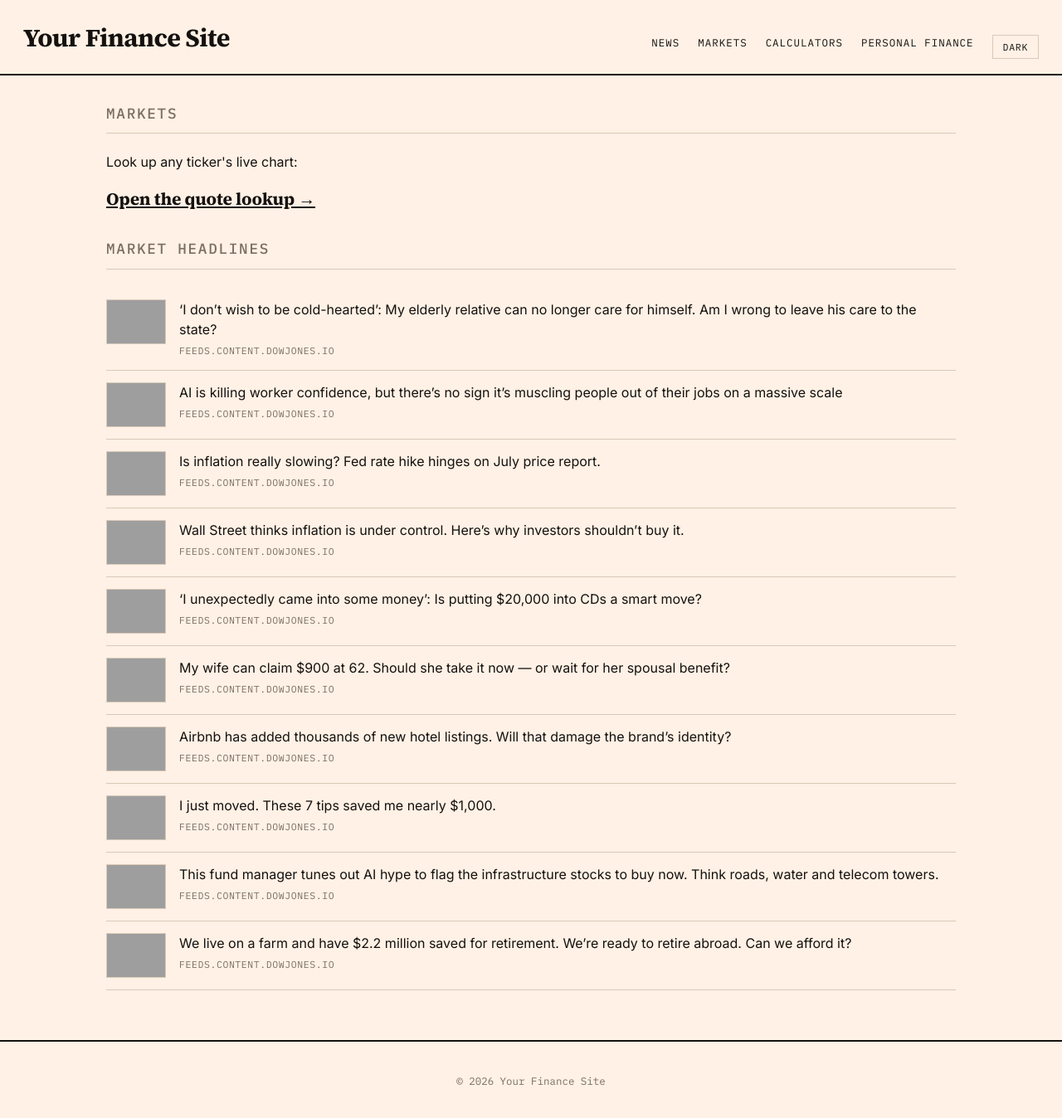
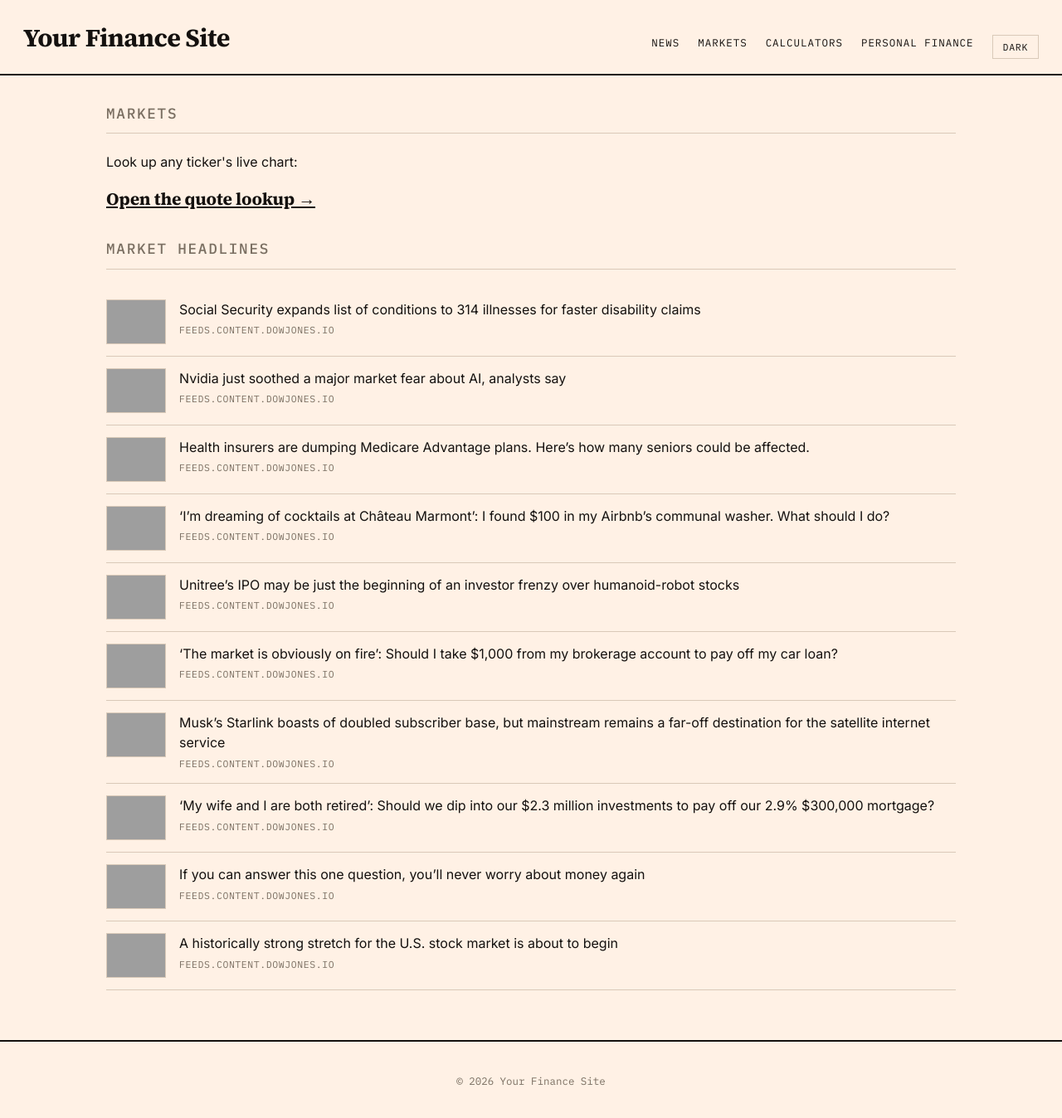
Before and after one commit to GlobTechCo/globtechco.github.io, a Jekyll site: the page built from markets.html, in a window 1280 px wide, cut to the strip 0-1352 px from the top of the page. Shown: the top 1348 px of the strip at 83% size. Built offline with Jekyll 4.4.1, drawn with Linux system fonts in a browser that asks for light colours; a script that is not in the unit is left out; grey boxes are pictures that could not be loaded.

Commit message:
Auto-content update 2026-08-11

```diff
--- a/_data/aggregator.yml
+++ b/_data/aggregator.yml
@@ -1,50 +1,50 @@
-- title: "\u2018I don\u2019t wish to be cold-hearted\u2019: My elderly relative can no longer care for himself. Am I wrong to leave his care to the state?"
-  link: "https://www.marketwatch.com/story/i-dont-wish-to-be-cold-hearted-my-elderly-relative-can-no-longer-care-for-himself-am-i-wrong-to-leave-his-care-to-the-state-8d546b32?mod=mw_rss_topstories"
+- title: "Social Security expands list of conditions to 314 illnesses for faster disability claims"
+  link: "https://www.marketwatch.com/story/social-security-expands-list-of-conditions-to-314-illnesses-for-faster-disability-claims-b1883c2d?mod=mw_rss_topstories"
   source: "feeds.content.dowjones.io"
-  pubdate: "Tue, 11 Aug 2026 15:00:00 GMT"
-  image: "https://images.mktw.net/im-96138603"
-- title: "AI is killing worker confidence, but there\u2019s no sign it\u2019s muscling people out of their jobs on a massive scale"
-  link: "https://www.marketwatch.com/story/workers-are-worried-but-theres-no-sign-ai-is-muscling-people-out-of-their-jobs-on-a-massive-scale-8eb92638?mod=mw_rss_topstories"
+  pubdate: "Tue, 11 Aug 2026 18:40:00 GMT"
+  image: "https://images.mktw.net/im-94199573"
+- title: "Nvidia just soothed a major market fear about AI, analysts say"
+  link: "https://www.marketwatch.com/story/nvidia-just-soothed-a-major-market-fear-about-ai-analysts-say-9ec6fa85?mod=mw_rss_topstories"
   source: "feeds.content.dowjones.io"
-  pubdate: "Tue, 11 Aug 2026 14:53:00 GMT"
-  image: "https://images.mktw.net/im-40089762"
-- title: "Is inflation really slowing? Fed rate hike hinges on July price report."
-  link: "https://www.marketwatch.com/story/is-inflation-really-slowing-fed-rate-hike-hinges-on-july-price-report-9d3c3a73?mod=mw_rss_topstories"
+  pubdate: "Tue, 11 Aug 2026 18:36:00 GMT"
+  image: "https://images.mktw.net/im-95940565"
+- title: "Health insurers are dumping Medicare Advantage plans. Here\u2019s how many seniors could be affected."
+  link: "https://www.marketwatch.com/story/health-insurers-are-dumping-medicare-advantage-plans-heres-how-many-seniors-could-be-affected-646b4e99?mod=mw_rss_topstories"
   source: "feeds.content.dowjones.io"
-  pubdate: "Tue, 11 Aug 2026 14:49:00 GMT"
-  image: "https://images.mktw.net/im-56567146"
-- title: "Wall Street thinks inflation is under control. Here\u2019s why investors shouldn\u2019t buy it."
-  link: "https://www.marketwatch.com/story/fed-chair-kevin-warsh-promises-2-inflation-but-skyrocketing-u-s-debt-makes-that-a-pipe-dream-ba448651?mod=mw_rss_topstories"
+  pubdate: "Tue, 11 Aug 2026 18:02:00 GMT"
+  image: "https://images.mktw.net/im-58061136"
+- title: "\u2018I\u2019m dreaming of cocktails at Ch\u00e2teau Marmont\u2019: I found $100 in my Airbnb\u2019s communal washer. What should I do?"
+  link: "https://www.marketwatch.com/story/im-dreaming-of-cocktails-at-chateau-marmont-i-found-100-in-my-airbnbs-communal-washer-what-should-i-do-9694ecca?mod=mw_rss_topstories"
   source: "feeds.content.dowjones.io"
-  pubdate: "Tue, 11 Aug 2026 14:21:00 GMT"
-  image: "https://images.mktw.net/im-70960671"
-- title: "\u2018I unexpectedly came into some money\u2019: Is putting $20,000 into CDs a smart move?"
-  link: "https://www.marketwatch.com/story/i-unexpectedly-came-into-some-money-is-putting-20-000-into-cds-a-smart-move-6c410458?mod=mw_rss_topstories"
+  pubdate: "Tue, 11 Aug 2026 17:45:00 GMT"
+  image: "https://images.mktw.net/im-43313761"
+- title: "Unitree\u2019s IPO may be just the beginning of an investor frenzy over humanoid-robot stocks"
+  link: "https://www.marketwatch.com/story/unitrees-ipo-may-be-just-the-beginning-of-an-investor-frenzy-over-humanoid-robot-stocks-8c2d39b6?mod=mw_rss_topstories"
   source: "feeds.content.dowjones.io"
-  pubdate: "Tue, 11 Aug 2026 14:00:00 GMT"
-  image: "https://images.mktw.net/im-07222794"
-- title: "My wife can claim $900 at 62. Should she take it now \u2014 or wait for her spousal benefit?"
-  link: "https://www.marketwatch.com/story/i-want-her-to-choose-the-best-strategy-my-wifes-social-security-is-just-900-should-she-claim-spousal-benefit-at-62-e3ef621d?mod=mw_rss_topstories"
+  pubdate: "Tue, 11 Aug 2026 17:17:00 GMT"
+  image: "https://images.mktw.net/im-81941011"
+- title: "\u2018The market is obviously on fire\u2019: Should I take $1,000 from my brokerage account to pay off my car loan?"
+  link: "https://www.marketwatch.com/story/the-market-is-obviously-on-fire-is-it-a-mistake-to-take-1-000-from-my-brokerage-account-to-pay-my-car-loan-65800d1f?mod=mw_rss_topstories"
   source: "feeds.content.dowjones.io"
-  pubdate: "Tue, 11 Aug 2026 14:00:00 GMT"
-  image: "https://images.mktw.net/im-70214433"
-- title: "Airbnb has added thousands of new hotel listings. Will that damage the brand\u2019s identity?"
-  link: "https://www.marketwatch.com/story/airbnb-has-added-thousands-of-new-hotel-listings-will-that-ruin-its-charm-0af2d3b0?mod=mw_rss_topstories"
+  pubdate: "Tue, 11 Aug 2026 17:16:00 GMT"
+  image: "https://images.mktw.net/im-56530103"
+- title: "Musk\u2019s Starlink boasts of doubled subscriber base, but mainstream remains a far-off destination for the satellite internet service"
+  link: "https://www.marketwatch.com/story/heres-when-elon-musks-starlink-internet-is-worth-the-steep-monthly-price-and-350-startup-cost-53735d59?mod=mw_rss_topstories"
   source: "feeds.content.dowjones.io"
-  pubdate: "Tue, 11 Aug 2026 13:58:00 GMT"
-  image: "https://images.mktw.net/im-29381509"
-- title: "I just moved. These 7 tips saved me nearly $1,000."
-  link: "https://www.marketwatch.com/story/i-just-moved-these-7-tips-saved-me-around-1-000-ea3b0ae5?mod=mw_rss_topstories"
+  pubdate: "Tue, 11 Aug 2026 16:11:00 GMT"
+  image: "https://images.mktw.net/im-08204030"
+- title: "\u2018My wife and I are both retired\u2019: Should we dip into our $2.3 million investments to pay off our 2.9% $300,000 mortgage?"
+  link: "https://www.marketwatch.com/story/my-wife-and-i-are-both-retired-do-we-dip-into-our-2-3-million-fund-to-pay-off-our-300-000-mortgage-at-2-9-2d23d1df?mod=mw_rss_topstories"
   source: "feeds.content.dowjones.io"
-  pubdate: "Tue, 11 Aug 2026 13:52:00 GMT"
-  image: "https://images.mktw.net/im-80482301"
-- title: "This fund manager tunes out AI hype to flag the infrastructure stocks to buy now. Think roads, water and telecom towers."
-  link: "https://www.marketwatch.com/story/roads-water-and-telecom-towers-can-beat-the-ai-hype-this-fund-manager-flags-the-infrastructure-stocks-to-buy-now-54c62a77?mod=mw_rss_topstories"
+  pubdate: "Tue, 11 Aug 2026 15:45:00 GMT"
+  image: "https://images.mktw.net/im-90698990"
+- title: "If you can answer this one question, you\u2019ll never worry about money again"
+  link: "https://www.marketwatch.com/story/if-you-can-answer-this-one-question-youll-never-worry-about-money-again-6cf8d0a8?mod=mw_rss_topstories"
   source: "feeds.content.dowjones.io"
-  pubdate: "Tue, 11 Aug 2026 13:39:00 GMT"
-  image: "https://images.mktw.net/im-36642300"
-- title: "We live on a farm and have $2.2 million saved for retirement. We\u2019re ready to retire abroad. Can we afford it?"
-  link: "https://www.marketwatch.com/story/we-live-on-a-farm-and-have-2-2-million-saved-for-retirement-were-ready-to-retire-abroad-can-we-afford-it-85e56105?mod=mw_rss_topstories"
+  pubdate: "Tue, 11 Aug 2026 15:44:00 GMT"
+  image: "https://images.mktw.net/im-43494065"
+- title: "A historically strong stretch for the U.S. stock market is about to begin"
+  link: "https://www.marketwatch.com/story/a-historically-strong-stretch-for-the-u-s-stock-market-is-about-to-begin-07281312?mod=mw_rss_topstories"
   source: "feeds.content.dowjones.io"
-  pubdate: "Tue, 11 Aug 2026 13:00:00 GMT"
-  image: "https://images.mktw.net/im-34189112"
+  pubdate: "Tue, 11 Aug 2026 15:40:00 GMT"
+  image: "https://images.mktw.net/im-59683041"
```
